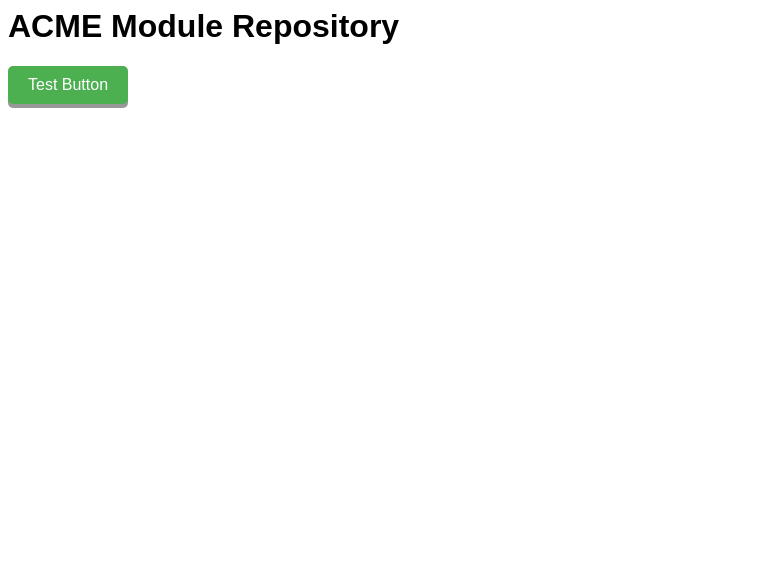
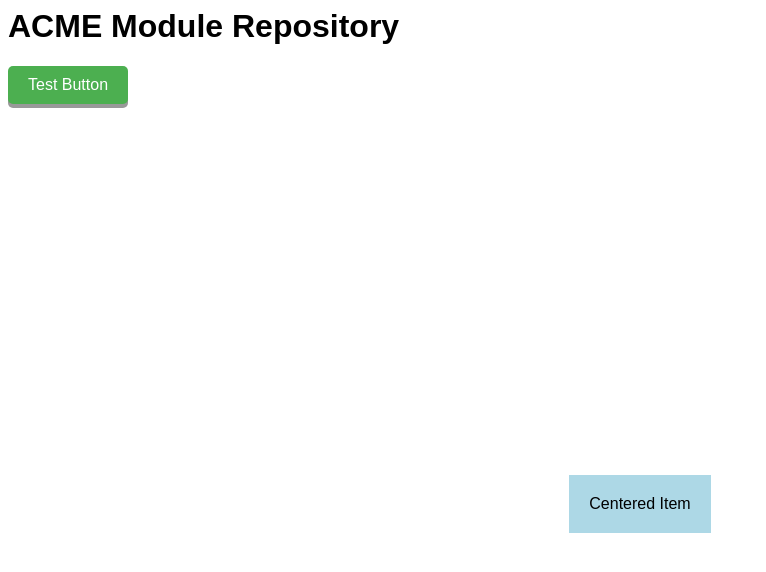
Before and after one commit to Gokul-H7/group27_phase2, a website: page website/index.html in a window 1280 px wide. Shown: the whole page, without its empty margins (0-766 px from the left). Drawn offline with Linux system fonts and the light colour scheme.

Commit message:
html test

```diff
--- a/website/index.html
+++ b/website/index.html
@@ -30,10 +30,23 @@
             box-shadow: 0 5px #666;
             transform: translateY(4px);
         }
+
+        .container {
+            display: flex;
+        justify-content: center; /* Center horizontally */
+        align-items: center; /* Center vertically */
+        height: 100vh; /* Full viewport height */
+        }
+
+        .item {
+            padding: 20px;
+            background-color: lightblue;
+        }
     </style>
 </head>
 <body>
     <h1>ACME Module Repository</h1>
     <a href="https://www.youtube.com/" class = "button" >Test Button</a>
+    <div class="container"> <div class="item">Centered Item</div> </div>
 </body>
 </html>
```
